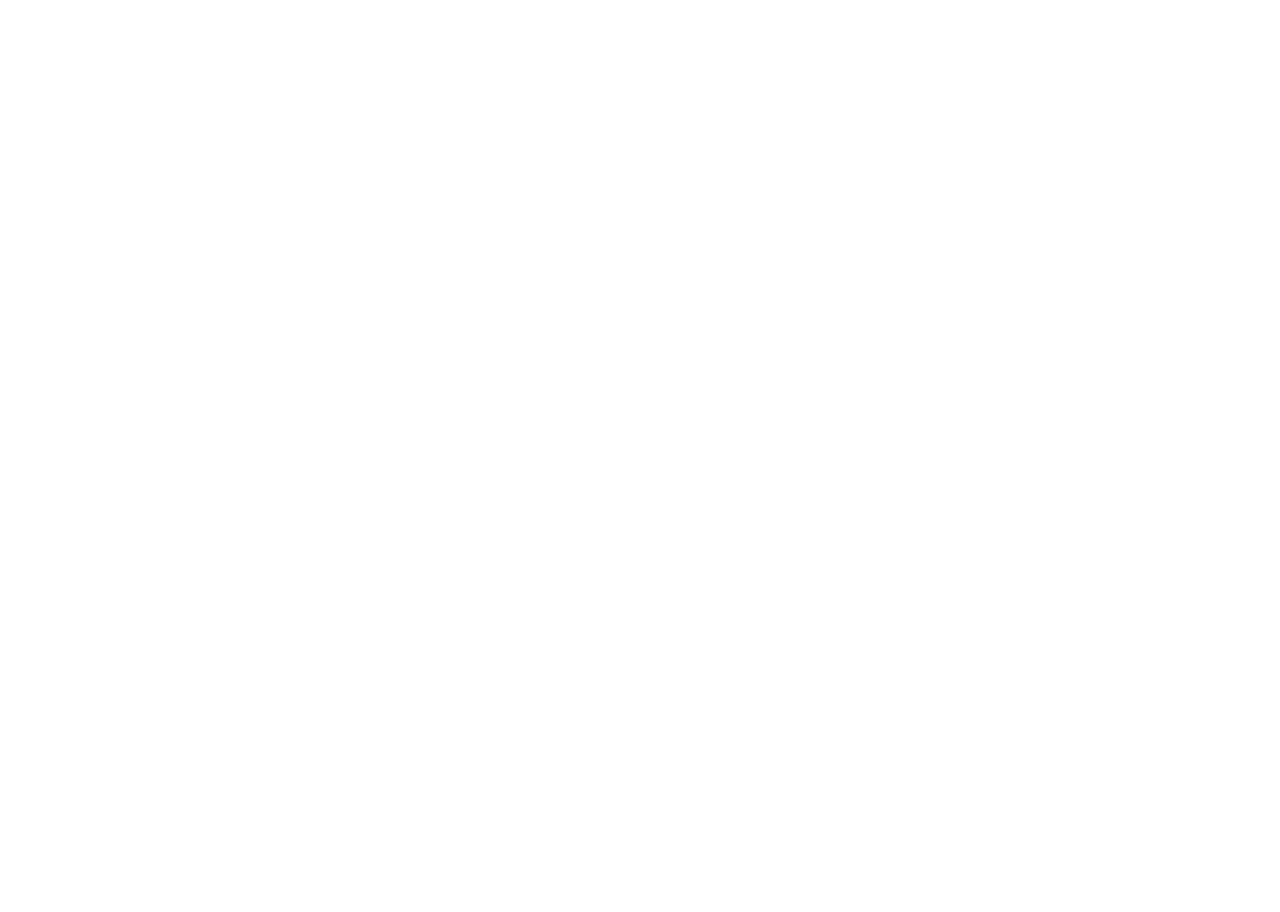
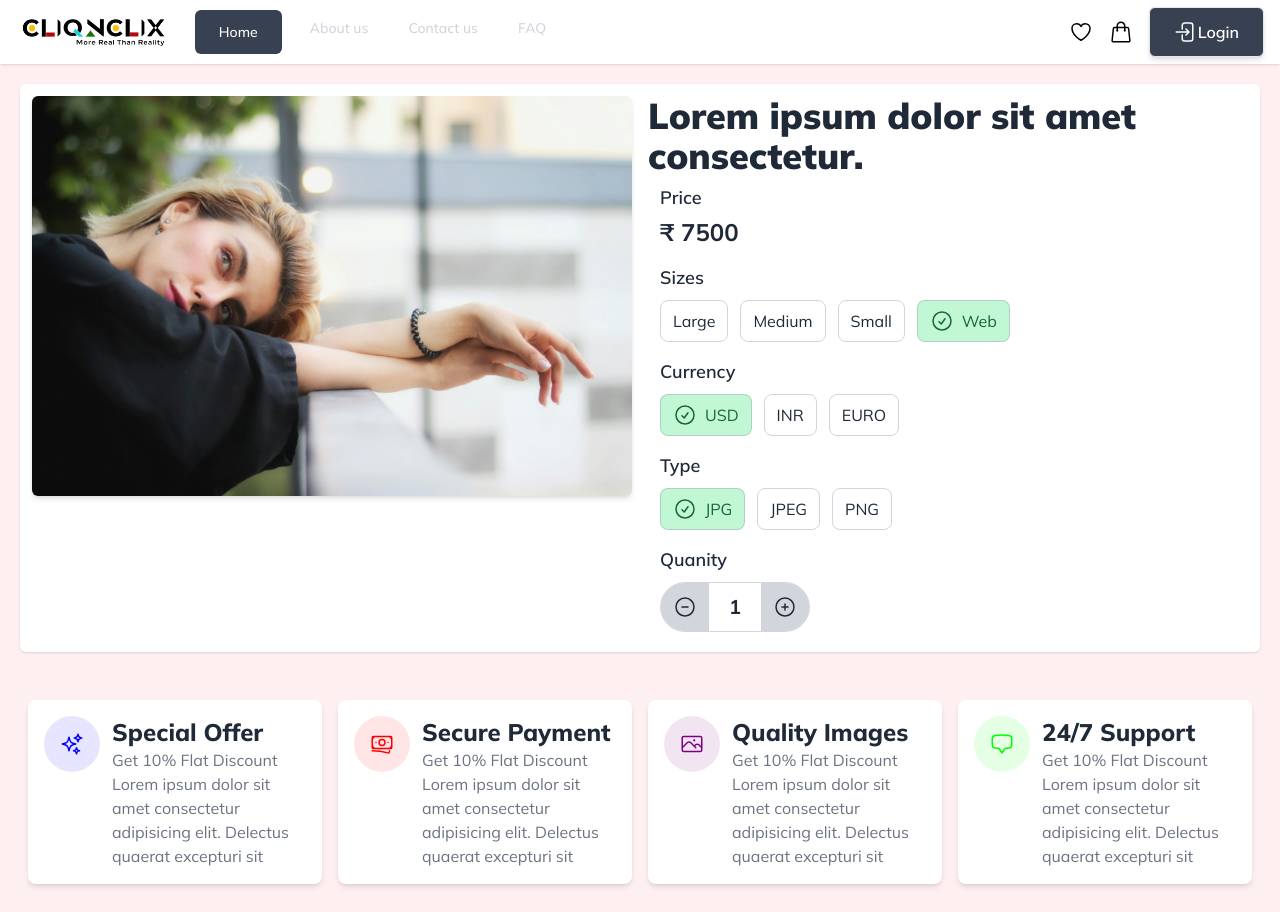
Before and after one commit to not-known-person/cliqnclix, a React (Create React App) app: page /product in a window 1280 px wide. Before the commit this address had no page. Before the commit the page ends 800 px from the top, so only its background shows below. Built offline with nearby package versions, Linux system fonts and the light colour scheme.

Commit message:
Enhanced Ui

```diff
--- a/package.json
+++ b/package.json
@@ -10,6 +10,7 @@
     "react-dom": "^18.2.0",
     "react-router-dom": "^6.22.3",
     "react-scripts": "5.0.1",
+    "tailwind-scrollbar": "^3.1.0",
     "web-vitals": "^2.1.4"
   },
   "scripts": {
--- a/src/App.js
+++ b/src/App.js
@@ -4,6 +4,7 @@
 import { Dashboard } from './Pages/Roles/Contributor/Dashboard';
 import Homepage from './Pages/Home/Homepage';
 import Category from './Pages/Category/Category';
+import Product from './Pages/Product/Product';
 
 function App() {
   return (
@@ -15,6 +16,7 @@
         <Route element="" path='/customer'  ></Route>
         <Route element={<Login />} path='/login'  ></Route>
         <Route element={<Category />} path='/category'  ></Route>
+        <Route element={<Product />} path='/product'  ></Route>
         <Route element={<Register />} path='/register'  ></Route>
       </Routes>
     </div>
--- a/src/Pages/Product/Product.jsx
+++ b/src/Pages/Product/Product.jsx
@@ -2,10 +2,102 @@
 import MainLayout from '../../components/Layout/MainLayout'
 
 const Product = () => {
+    const options = [{ prop: 'Sizes', options: [{ isSelected: false, option: 'Large' }, { isSelected: false, option: 'Medium' }, { isSelected: false, option: 'Small' }, { isSelected: true, option: 'Web' }] }, { prop: 'Currency', options: [{ isSelected: true, option: 'USD' }, { isSelected: false, option: 'INR' }, { isSelected: false, option: 'EURO' }] }, { prop: 'Type', options: [{ isSelected: true, option: 'JPG' }, { isSelected: false, option: 'JPEG' }, { isSelected: false, option: 'PNG' }] }]
+    const properties = [{ prop: 'Sizes', options: ['Large', 'Medium', 'Small', 'Web'] }, , { prop: 'Category', options: ['Large', 'Medium', 'Small', 'Web'] }, { prop: "Tags used", options: ['Large', 'Medium', 'Small', 'Web'] }, { prop: 'Currency', options: ['USD', 'INR', 'EURO'] }]
     return (
         <div>
             <MainLayout
-            // component={}
+                component={
+                    <div className='grid grid-cols-2 gap-4 bg-white p-3 shadow rounded-md text-gray-800'>
+                        <div className='col-span-1'>
+                            <div >
+                                <img src="./pexels-ata-daftarifard-20440051.jpg" alt="" className='shadow-md rounded-md' />
+                            </div>
+                        </div>
+                        <div className='col-span-1' >
+                            <h1 className='font-black text-4xl ' >
+                                Lorem ipsum dolor sit amet consectetur.
+                            </h1>
+                            <div className='px-3 py-2 flex flex-col gap-1' >
+                                <h3 className='text-lg font-semibold '>
+                                    Price
+                                </h3>
+                                <div className='flex gap-3 font-bold text-2xl'>
+                                    ₹   7500
+                                </div>
+                            </div>
+                            {/* <div className='px-3 py-2 flex flex-col gap-2' >
+                                <h3 className='text-lg font-semibold '>
+                                    Ratings
+                                </h3>
+                                <div className='flex gap-1' >
+                                    {
+                                        [1, 2, 3, 4, 5].map(() => {
+                                            return (
+                                                <svg xmlns="http://www.w3.org/2000/svg" fill="none" viewBox="0 0 24 24" strokeWidth={1.5} stroke="currentColor" className="w-6 h-6">
+                                                    <path strokeLinecap="round" strokeLinejoin="round" d="M11.48 3.499a.562.562 0 0 1 1.04 0l2.125 5.111a.563.563 0 0 0 .475.345l5.518.442c.499.04.701.663.321.988l-4.204 3.602a.563.563 0 0 0-.182.557l1.285 5.385a.562.562 0 0 1-.84.61l-4.725-2.885a.562.562 0 0 0-.586 0L6.982 20.54a.562.562 0 0 1-.84-.61l1.285-5.386a.562.562 0 0 0-.182-.557l-4.204-3.602a.562.562 0 0 1 .321-.988l5.518-.442a.563.563 0 0 0 .475-.345L11.48 3.5Z" />
+                                                </svg>
+                                            )
+                                        })
+                                    }
+                                </div>
+                            </div> */}
+
+                            <div>
+                                {
+                                    options.map(property => {
+                                        return (
+                                            <div className='px-3 py-2 flex flex-col gap-2' >
+                                                <h3 className='text-lg font-semibold '>
+                                                    {property.prop}
+                                                </h3>
+                                                <div className='flex gap-3'>
+                                                    {
+                                                        property.options.map(opt => <div className={`flex gap-2 px-3 py-2 border border-gray-400/45 rounded-lg ${opt.isSelected ? 'bg-green-300/50 text-green-800' : ''}`} >
+                                                            {
+                                                                opt.isSelected && <svg xmlns="http://www.w3.org/2000/svg" fill="none" viewBox="0 0 24 24" strokeWidth={1.5} stroke="currentColor" className="w-6 h-6">
+                                                                    <path strokeLinecap="round" strokeLinejoin="round" d="M9 12.75 11.25 15 15 9.75M21 12a9 9 0 1 1-18 0 9 9 0 0 1 18 0Z" />
+                                                                </svg>
+                                                            }
+                                                            {opt.option}</div>)
+                                                    }
+                                                </div>
+                                            </div>
+                                        )
+                                    }
+                                    )
+                                }
+                                <div className='px-3 py-2 flex flex-col gap-2'>
+                                    <h3 className='text-lg font-semibold '>
+                                        Quanity
+                                    </h3>
+                                    <div className='flex gap-5' >
+                                        <div className=' border border-gray-400/45 rounded-full flex' >
+                                            <div className='bg-gray-400/45 rounded-s-full p-3'>
+                                                <svg xmlns="http://www.w3.org/2000/svg" fill="none" viewBox="0 0 24 24" strokeWidth={1.5} stroke="currentColor" className="w-6 h-6">
+                                                    <path strokeLinecap="round" strokeLinejoin="round" d="M15 12H9m12 0a9 9 0 1 1-18 0 9 9 0 0 1 18 0Z" />
+                                                </svg>
+                                            </div>
+                                            <div>
+                                                <h4 className='text-xl font-bold  p-[10px] px-5 flex items-center'>
+                                                    1
+                                                </h4>
+                                            </div>
+                                            <div className='bg-gray-400/45 rounded-e-full p-3'>
+                                                <svg xmlns="http://www.w3.org/2000/svg" fill="none" viewBox="0 0 24 24" strokeWidth={1.5} stroke="currentColor" className="w-6 h-6">
+                                                    <path strokeLinecap="round" strokeLinejoin="round" d="M12 9v6m3-3H9m12 0a9 9 0 1 1-18 0 9 9 0 0 1 18 0Z" />
+                                                </svg>
+                                            </div>
+                                        </div>
+                                    </div>
+                                </div>
+
+
+
+                            </div>
+                        </div>
+                    </div>
+                }
             />
         </div>
     )
--- a/src/components/Layout/CategoryStrip.jsx
+++ b/src/components/Layout/CategoryStrip.jsx
@@ -10,13 +10,25 @@
     // iconbg: "rgb(0,255,0,0.10)",
     // iconColor: 'rgb(0,255,0)'
     return (
-        <div className='flex gap-4 mb-4 ' >
-            {categories.map(category => <div style={{ backgroundColor: category.name == 'Fashion' ? 'rgb(134 239 172 / 0.3)' : 'white', color: category.name == 'Fashion' ? 'rgb(22 101 52)' : 'gray' }} className=' rounded-md p-3 text-base  flex gap-2 items-center shadow-md'>
-                {/* <img src={category.path} alt="" className='w-6 text-green-800' /> */}
-                {category.name} {category.name == 'Fashion' ? <svg xmlns="http://www.w3.org/2000/svg" fill="none" viewBox="0 0 24 24" strokeWidth={1.5} stroke="currentColor" className="w-6 h-6">
-                    <path strokeLinecap="round" strokeLinejoin="round" d="m9.75 9.75 4.5 4.5m0-4.5-4.5 4.5M21 12a9 9 0 1 1-18 0 9 9 0 0 1 18 0Z" />
-                </svg> : ''}  </div>)}
-        </div >
+        <div className='flex gap-4 mb-4  m-w-screen items-center'>
+            <div className='bg-gray-400/35 text-white-800 rounded-full p-2' >
+                <svg xmlns="http://www.w3.org/2000/svg" fill="none" viewBox="0 0 24 24" strokeWidth={1.5} stroke="currentColor" className="w-6 h-6">
+                    <path strokeLinecap="round" strokeLinejoin="round" d="M15.75 19.5 8.25 12l7.5-7.5" />
+                </svg>
+            </div>
+            <div className='flex gap-4  overflow-hidden ' >
+                {categories.map(category => <div style={{ backgroundColor: category.name == 'Fashion' ? 'rgb(31 41 55)' : 'white', color: category.name == 'Fashion' ? 'rgb(255 255 255)' : 'gray' }} className=' rounded-md p-3 text-base  flex gap-2 items-center shadow-md '>
+                    {/* <img src={category.path} alt="" className='w-6 text-green-800' /> */}
+                    {category.name} {category.name == 'Fashion' ? <svg xmlns="http://www.w3.org/2000/svg" fill="none" viewBox="0 0 24 24" strokeWidth={1.5} stroke="currentColor" className="w-6 h-6">
+                        <path strokeLinecap="round" strokeLinejoin="round" d="m9.75 9.75 4.5 4.5m0-4.5-4.5 4.5M21 12a9 9 0 1 1-18 0 9 9 0 0 1 18 0Z" />
+                    </svg> : ''}  </div>)}
+            </div >
+            <div className='bg-gray-400/35 text-white-800 rounded-full p-2' >
+                <svg xmlns="http://www.w3.org/2000/svg" fill="none" viewBox="0 0 24 24" strokeWidth={1.5} stroke="currentColor" className="w-6 h-6">
+                    <path strokeLinecap="round" strokeLinejoin="round" d="m8.25 4.5 7.5 7.5-7.5 7.5" />
+                </svg>
+            </div>
+        </div>
     )
 }
 
--- a/src/components/Layout/Navbar.jsx
+++ b/src/components/Layout/Navbar.jsx
@@ -23,7 +23,7 @@
             </div>
             <div class="hidden sm:ml-6 sm:block">
               <div class="flex space-x-4">
-                <a href="#" class="bg-gray-700 text-white rounded-md px-3 py-2 text-sm font-medium" aria-current="page">Home</a>
+                <a href="#" class="bg-gray-700 text-white rounded-md px-6 py-3 text-sm font-medium" aria-current="page">Home</a>
                 <a href="#" class="text-gray-300 hover:bg-gray-700 hover:text-white rounded-md px-3 py-2 text-sm font-medium">About us</a>
                 <a href="#" class="text-gray-300 hover:bg-gray-700 hover:text-white rounded-md px-3 py-2 text-sm font-medium">Contact us</a>
                 <a href="#" class="text-gray-300 hover:bg-gray-700 hover:text-white rounded-md px-3 py-2 text-sm font-medium">FAQ</a>
--- a/tailwind.config.js
+++ b/tailwind.config.js
@@ -9,5 +9,7 @@
       "mullish": ["Mulish", "sans-serif"]
     }
   },
-  plugins: [],
+  plugins: [
+    require('tailwind-scrollbar'),
+  ],
 }
```
Also changed, not shown: src/Pages/Category/Category.jsx (+15 -16 lines), 1 other file (tests, documents, lock files or other folders).
